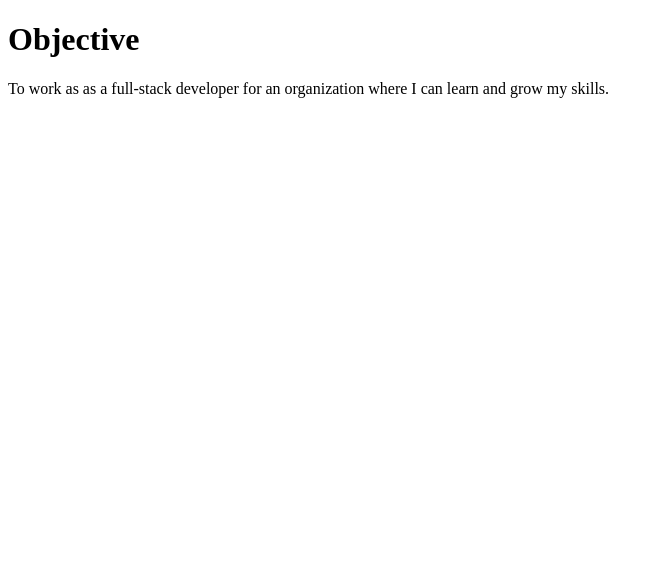
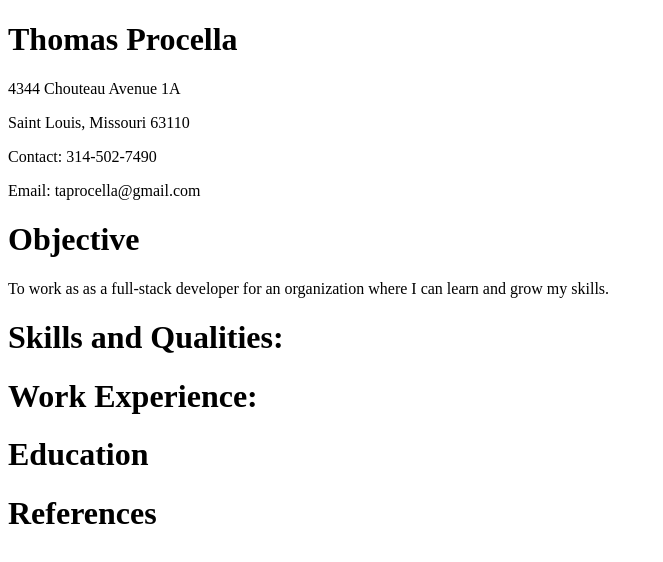
Before and after one commit to ThomasAP/HTML-Me-Something, a plain HTML site: page index.html in a window 1280 px wide. Shown: the whole page, without its empty margins (0-663 px from the left). Drawn offline with Linux system fonts and the light colour scheme.

Commit message:
Created Contact information div and stubbed out the divs with classes for each section of the resume.

```diff
--- a/index.html
+++ b/index.html
@@ -8,11 +8,33 @@
   </head>
 
   <body>
-    <h1>Objective</h1>
-    <p>To work as as a full-stack developer for an
-      organization where I can learn and grow my skills.</p>
+    <div class="contact-info">
+      <h1>Thomas Procella</h1>
+      <p>4344 Chouteau Avenue 1A</p>
+      <p>Saint Louis, Missouri 63110</p>
+      <p>Contact: 314-502-7490</p>
+      <p>Email: taprocella@gmail.com</p>
+    </div>
 
+    <div class="Objective">
+      <h1>Objective</h1>
+      <p>To work as as a full-stack developer for an
+        organization where I can learn and grow my skills.</p>
+    </div>
 
+    <div class="Skills and Qualities">
+      <h1>Skills and Qualities:</h1>
+    </div>
+
+    <div class="Work Experience">
+      <h1>Work Experience:</h1>
+    </div>
+
+    <div class="Education and References">
+      <h1>Education</h1>
+
+      <h1>References</h1>
+    </div>
 
   </body>
 
```
